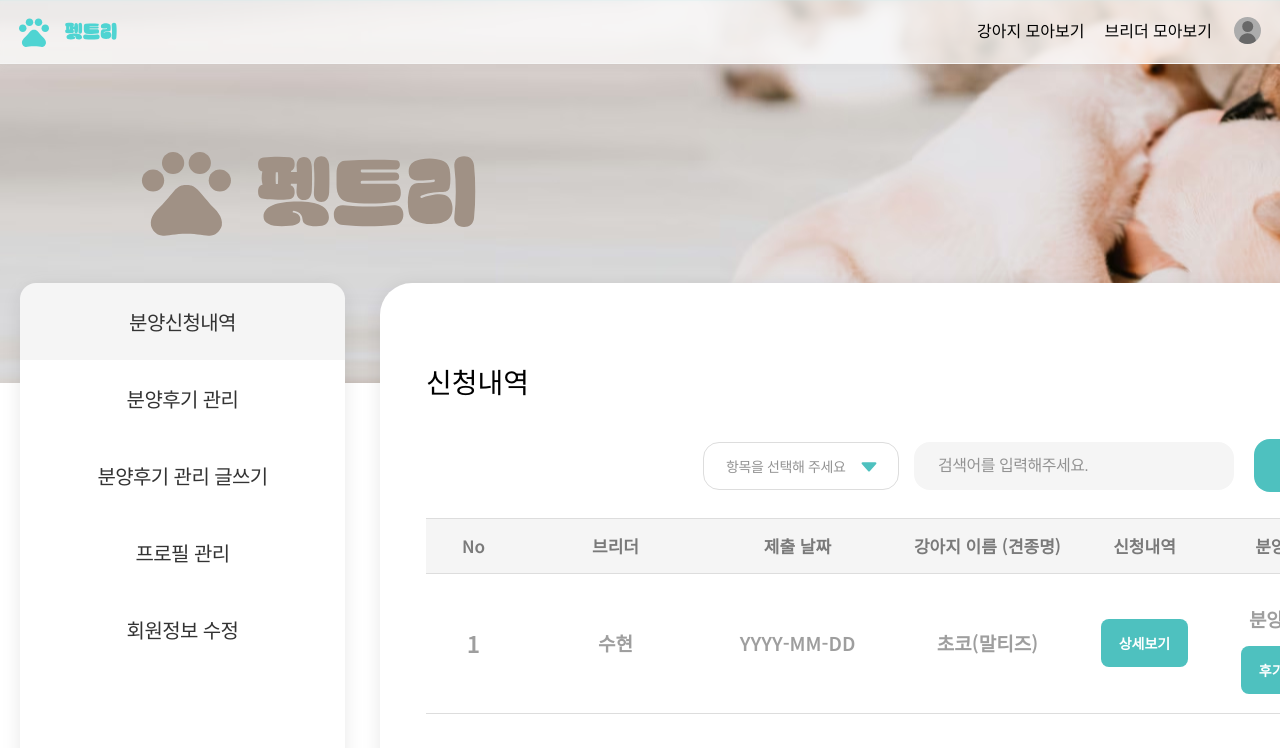
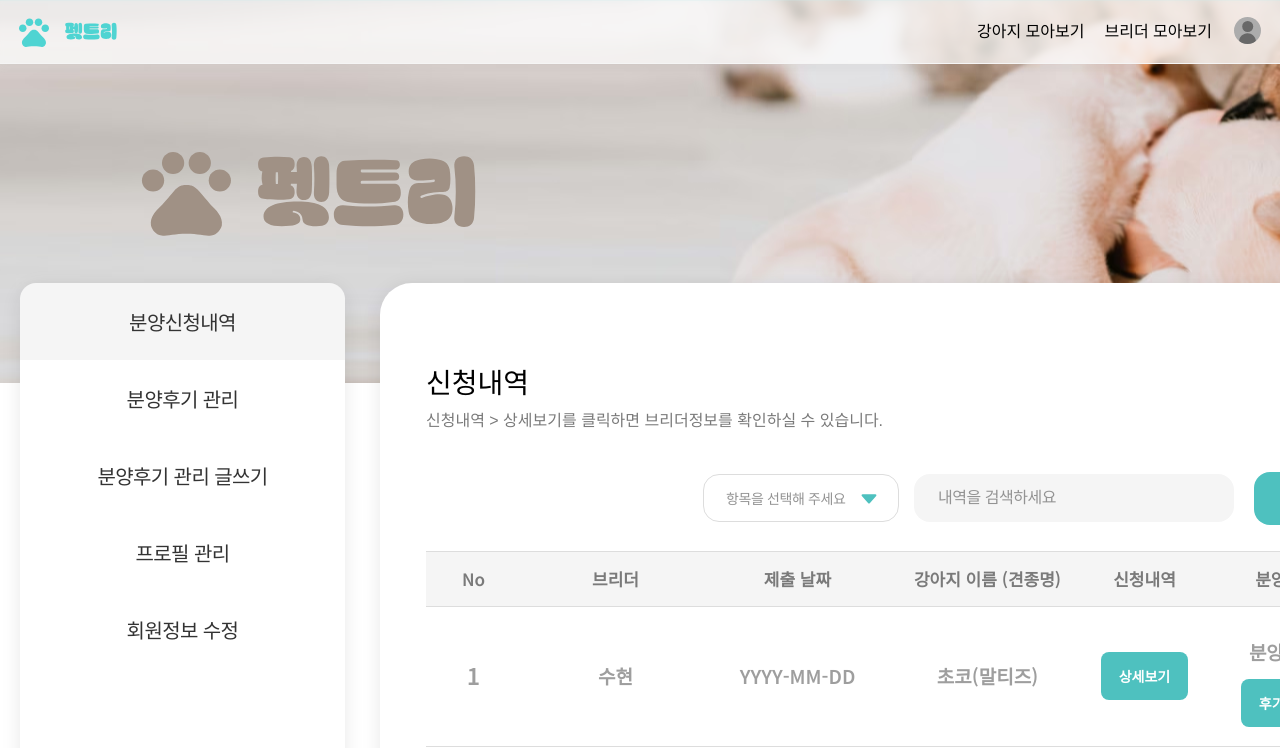
Before and after one commit to next-petree/frontend, a React (Create React App) app: page /mypage/adopt in a window 1280 px wide. Shown: the top 748 px of the page. Built offline with nearby package versions, Linux system fonts and the light colour scheme; no server answers; a web font is replaced by a local one.

Commit message:
Design: 분양신청내역 Label 수정, 그로인한 layout/MypageLayout에서 Label 부분 수정

```diff
--- a/src/layout/MypageLayout.tsx
+++ b/src/layout/MypageLayout.tsx
@@ -148,22 +148,36 @@ const Gap = styled.div`
   flex: 1;
 `;
 
-MypageLayout.Label = function Label({ children }: { children: React.ReactNode }) {
-  return <LabelWrap>{children}</LabelWrap>;
+MypageLayout.Label = function Label({ subText, children }: { subText?: string; children: React.ReactNode }) {
+  return (
+    <LabelWrap>
+      <h4>{children}</h4>
+      {subText && <p className="sub-text">{subText}</p>}
+    </LabelWrap>
+  );
 };
 
-const LabelWrap = styled.h4`
-  font-size: 1.75rem;
-  font-style: normal;
-  font-family: ${({ theme }) => theme.fonts.NOTOSANSKR};
-  font-weight: 500;
-  line-height: 2.25rem;
+const LabelWrap = styled.div`
   margin-bottom: 40px;
   position: relative;
   display: flex;
+  flex-direction: column;
+  gap: 12px;
   width: 100%;
-  align-items: center;
-  justify-content: space-between;
+  h4 {
+    font-size: 1.75rem;
+    font-style: normal;
+    font-family: ${({ theme }) => theme.fonts.NOTOSANSKR};
+    font-weight: 500;
+    line-height: 2.25rem;
+  }
+  p {
+    color: #7a7a7a;
+    font-size: 16px;
+    font-style: normal;
+    font-weight: 500;
+    line-height: 130%;
+  }
 `;
 
 MypageLayout.Header = styled.div`
--- a/src/pages/mypage/adopt/index.tsx
+++ b/src/pages/mypage/adopt/index.tsx
@@ -40,7 +40,11 @@ export default function Adopt() {
     <AdoptWrapper>
       <MypageLayout>
         <MypageForm>
-          <MypageLayout.Label>{role === 'BREEDER' ? '분양신청내역' : '신청내역'}</MypageLayout.Label>
+          <MypageLayout.Label
+            subText={role === 'BREEDER' ? '' : '신청내역 > 상세보기를 클릭하면 브리더정보를 확인하실 수 있습니다.'}
+          >
+            {role === 'BREEDER' ? '분양신청내역' : '신청내역'}
+          </MypageLayout.Label>
           <MypageLayout.ContentsHeaders
             style={{
               marginBottom: '26px',
@@ -54,7 +58,7 @@ export default function Adopt() {
               size="sm"
             ></SelectOption>
             <SearchInput
-              placeholder="검색어를 입력해주세요."
+              placeholder="내역을 검색하세요"
               onSearch={(value) => {
                 onSearch(value);
               }}
```
